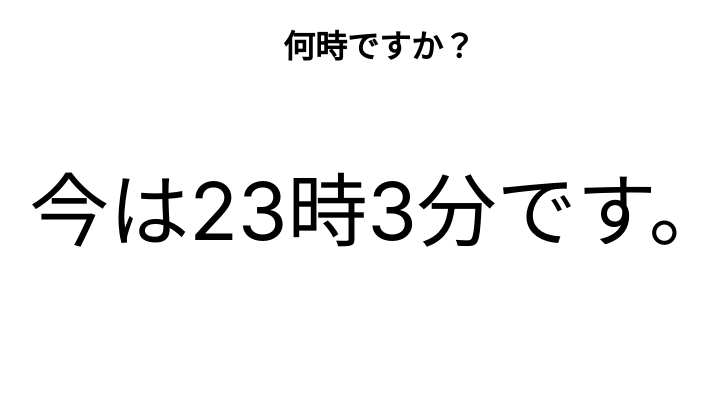
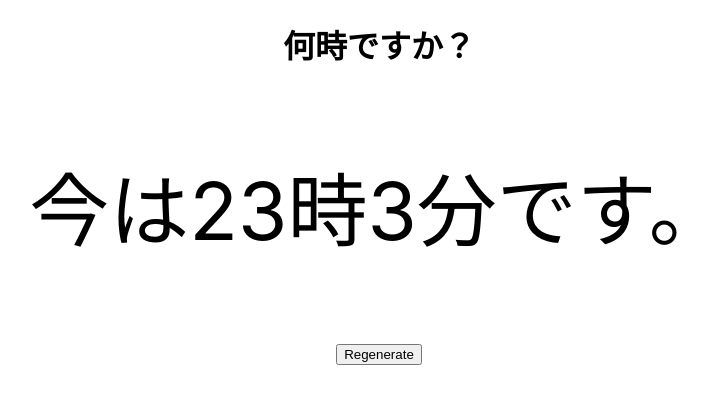
Before and after one commit to diogocampos/nanji, a React (Create React App) app: page / in a window 1280 px wide. Shown: the top 404 px of the page, without its empty margins (261-969 px from the left). Built offline with nearby package versions, Linux system fonts and the light colour scheme.

Commit message:
Add 'Regenerate' button

```diff
--- a/src/components/App/index.tsx
+++ b/src/components/App/index.tsx
@@ -4,12 +4,17 @@ import { generatePhrase } from '../../lib/nanji'
 import './App.css'
 
 function App() {
-  const [phrase] = useState(generatePhrase)
+  const [phrase, setPhrase] = useState(generatePhrase)
+
+  function handleRegenerate() {
+    setPhrase(generatePhrase())
+  }
 
   return (
     <div className='App'>
       <h1 className='title'>何時ですか？</h1>
       <p className='time'>{phrase}</p>
+      <button onClick={handleRegenerate}>Regenerate</button>
     </div>
   )
 }
```
